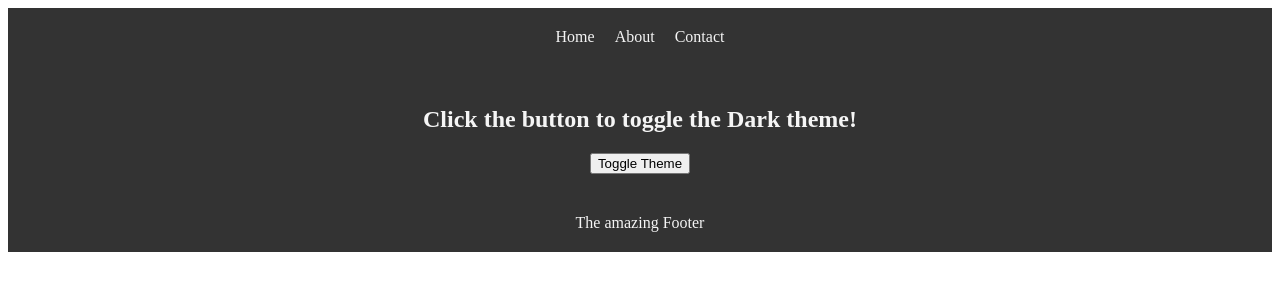
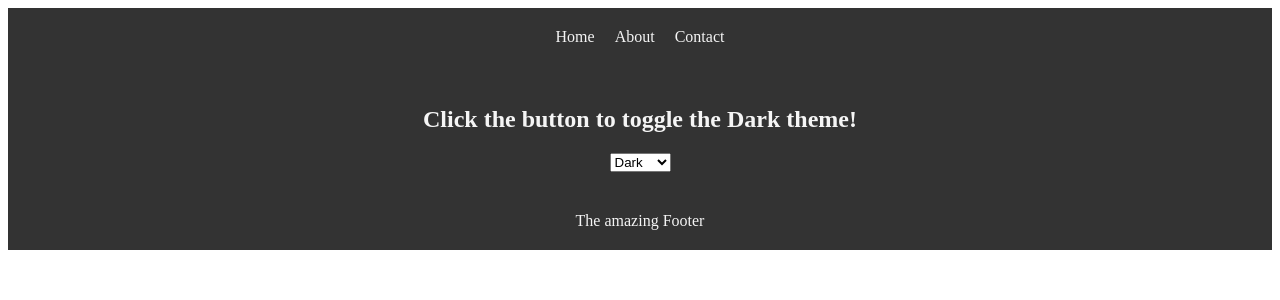
Before and after one commit to toddpolak/fsw-130, a React (Create React App) app in the folder week1/context-practice/: page / in a window 1280 px wide. Shown: the top 300 px of the page. Built offline with nearby package versions, Linux system fonts and the light colour scheme.

Commit message:
Context Practice

```diff
--- a/week1/context-practice/src/apps/App.css
+++ b/week1/context-practice/src/apps/App.css
@@ -1,9 +1,28 @@
+.default-theme {
+    background-color: white;
+    color: black;
+}
 .dark-theme {
     background-color: #333333;
     color: whitesmoke;
 }
-
 .light-theme {
     background-color: whitesmoke;
     color: #333333;
 }
+.red-theme {
+    background-color: firebrick;
+    color: whitesmoke
+}
+.pink-theme {
+    background-color: pink;
+    color: black;
+}
+.purple-theme {
+    background-color: purple;
+    color: whitesmoke;
+}
+.blue-theme {
+    background-color: lightsteelblue;
+    color: black;
+}
--- a/week1/context-practice/src/apps/themeContext.js
+++ b/week1/context-practice/src/apps/themeContext.js
@@ -7,17 +7,15 @@ class ThemeContextProvider extends Component {
         theme: "dark"
     }
 
-    toggleTheme = () => {
-        this.setState(prevState => {
-            return {
-                theme: prevState.theme === "light" ? "dark" : "light"
-            }
-        })
+    selectTheme = (event) => {
+        this.setState({theme: event.target.value})
     }
 
     render() {
         return (
-            <Provider value={{theme: this.state.theme, toggleTheme: this.toggleTheme}}>
+            <Provider value={{
+                theme: this.state.theme,
+                selectTheme: this.selectTheme}}>
                 {this.props.children}
             </Provider>
         )
--- a/week1/context-practice/src/components/Main.js
+++ b/week1/context-practice/src/components/Main.js
@@ -8,7 +8,14 @@ function Main() {
                 <main className={`${context.theme}-theme`}>
                     <div style={{textAlign: 'center', padding: '20px'}}>
                         <h2>Click the button to toggle the Dark theme!</h2>
-                        <button onClick={context.toggleTheme}>Toggle Theme</button>
+                        <select value={context.theme} onChange={context.selectTheme}>
+                            <option value='dark'>Dark</option>
+                            <option value='light'>Light</option>
+                            <option value='red'>Red</option>
+                            <option value='pink'>Pink</option>
+                            <option value='purple'>Purple</option>
+                            <option value='blue'>Blue</option>
+                        </select>
                     </div>
                 </main>
             )}
```
Also changed, not shown: week1/context-practice/src/apps/withTheme.js (added).
